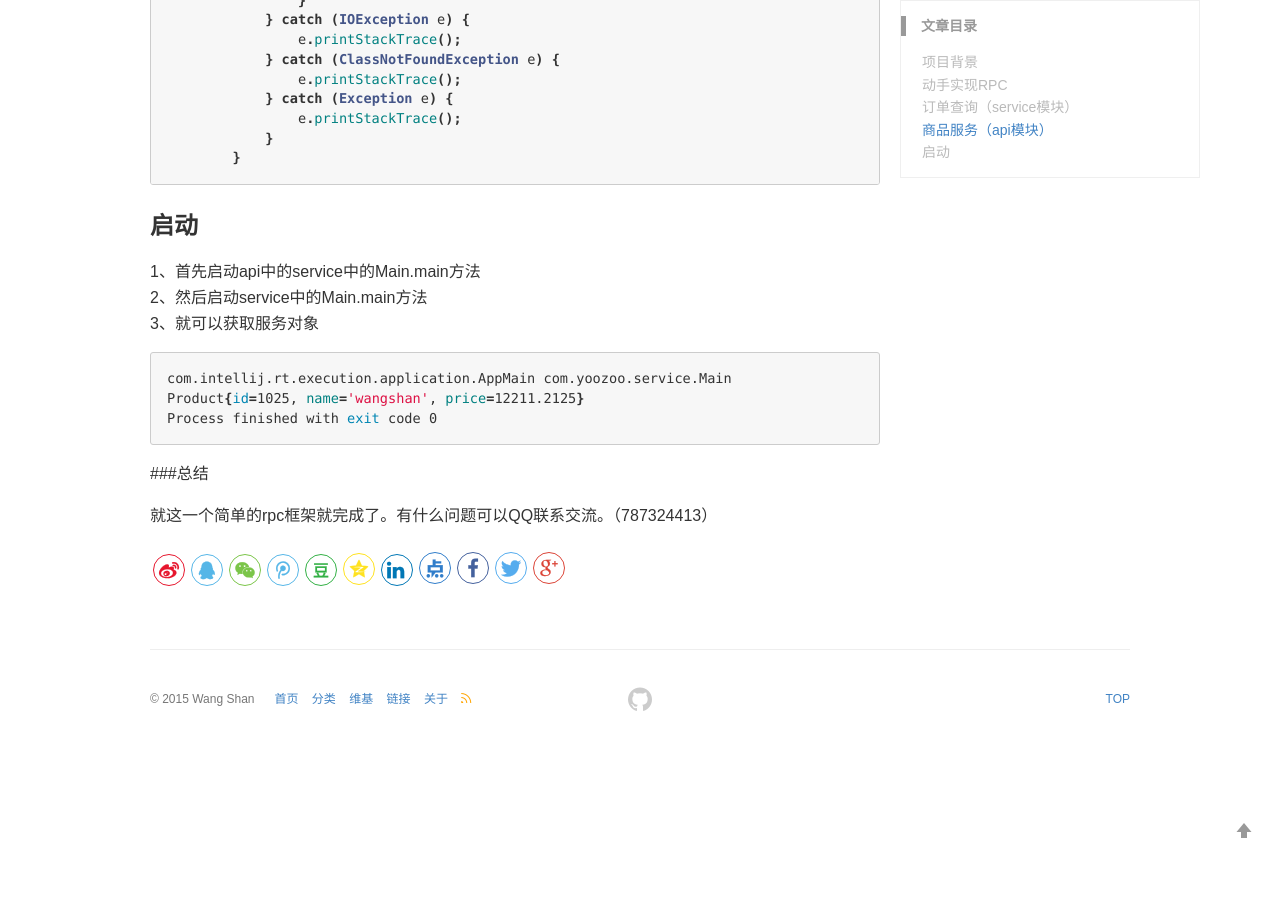
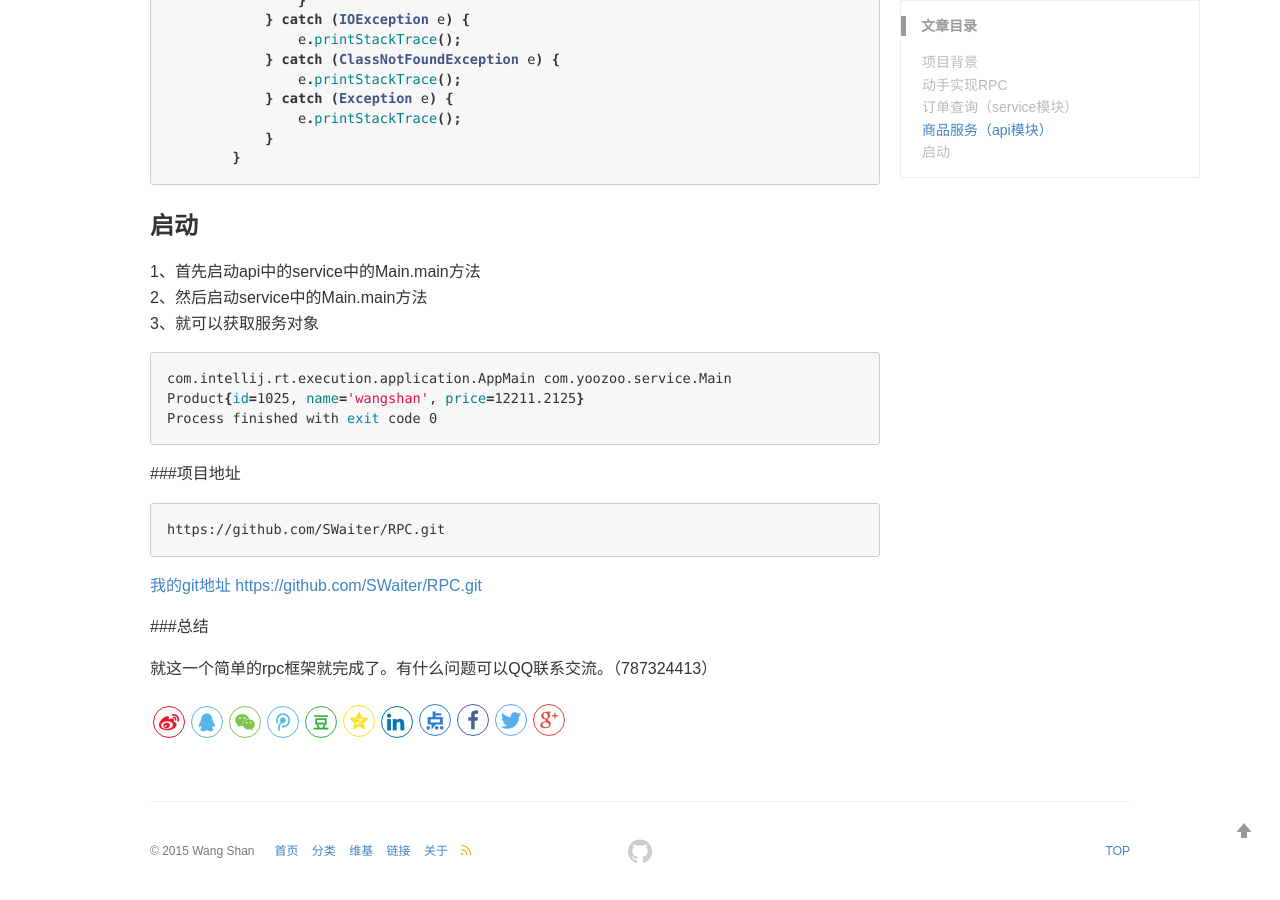
Before and after one commit to SWaiter/SWaiter.github.io, a Jekyll site: the page built from _posts/2018-09-30-RPC.md, in a window 1280 px wide and 900 px high, scrolled down 3597 px. Built offline with Jekyll 4.4.1, drawn with Linux system fonts in a browser that asks for light colours; comment, search, counter and statistics services are not loaded; before the commit the page ends 4345 px from its top, so only the background shows below that.

Commit message:
add blog

````diff
--- a/_posts/2018-09-30-RPC.md
+++ b/_posts/2018-09-30-RPC.md
@@ -151,6 +151,13 @@ com.intellij.rt.execution.application.AppMain com.yoozoo.service.Main
 Product{id=1025, name='wangshan', price=12211.2125}
 Process finished with exit code 0
 ```
+
+###项目地址
+```bash
+https://github.com/SWaiter/RPC.git
+```
+[我的git地址 https://github.com/SWaiter/RPC.git](https://github.com/SWaiter/RPC.git)
+
 ###总结
 
 就这一个简单的rpc框架就完成了。有什么问题可以QQ联系交流。（787324413）
````
